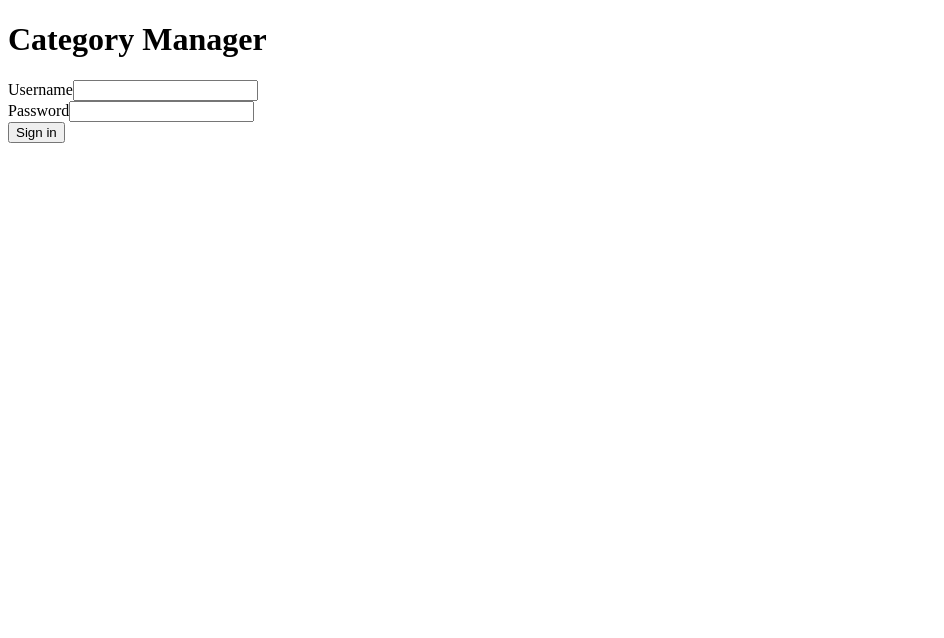
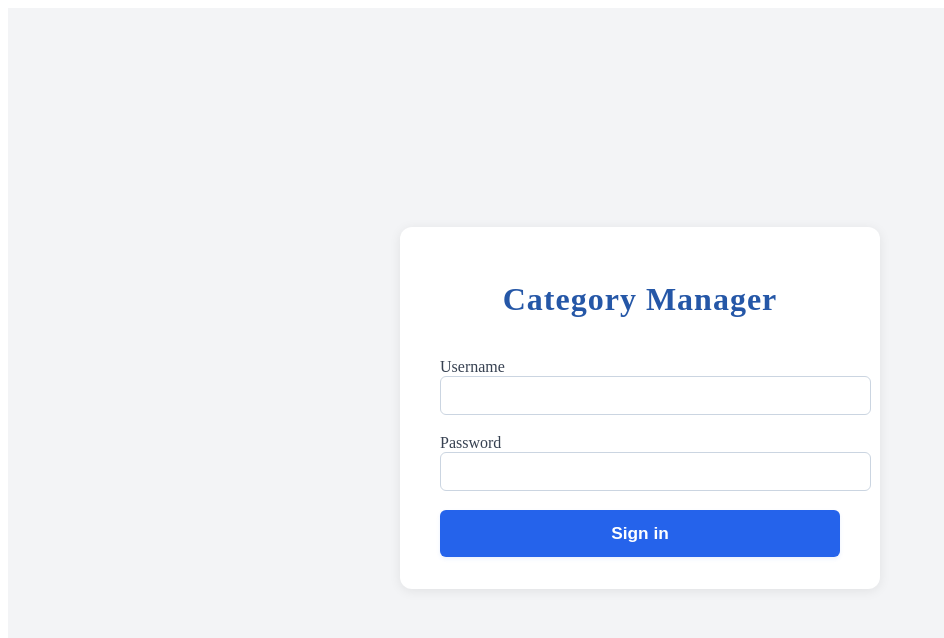
Before and after one commit to demchuk-oksana/CourseWorkSMA, a React (Create React App) app in the folder react-frontend/: page /login in a window 1280 px wide. Shown: the top 638 px of the page, without its empty margins (0-944 px from the left). Built offline with nearby package versions, Linux system fonts and the light colour scheme; no server answers.

Commit message:
added css to login page

```diff
--- /dev/null
+++ b/react-frontend/src/pages/LoginPage.module.css
@@ -0,0 +1,99 @@
+.loginPageRoot {
+  min-height: 100vh;
+  display: flex;
+  align-items: center;
+  justify-content: center;
+  background: #f3f4f6;
+}
+
+.loginContainer {
+  width: 100%;
+  max-width: 400px;
+  background: #fff;
+  padding: 2rem 2.5rem;
+  border-radius: 12px;
+  box-shadow: 0 2px 12px rgba(0,0,0,0.08);
+  display: flex;
+  flex-direction: column;
+  gap: 1.5rem;
+}
+
+.loginTitle {
+  text-align: center;
+  font-size: 2rem;
+  font-weight: 700;
+  color: #2557a7;
+  letter-spacing: 1px;
+  margin-bottom: 1rem;
+}
+
+.loginError {
+  background: #ffeaea;
+  color: #b91c1c;
+  padding: 0.75rem 1rem;
+  border-radius: 6px;
+  margin-bottom: 0.5rem;
+  font-size: 0.98rem;
+}
+
+.loginForm {
+  display: flex;
+  flex-direction: column;
+  gap: 1.2rem;
+}
+
+.loginLabel {
+  font-size: 1rem;
+  color: #374151;
+  margin-bottom: 0.3rem;
+  font-weight: 500;
+}
+
+.loginInput {
+  width: 100%;
+  padding: 0.6rem 0.9rem;
+  border: 1px solid #cbd5e1;
+  border-radius: 6px;
+  font-size: 1rem;
+  transition: border 0.2s;
+  outline: none;
+}
+
+.loginInput:focus {
+  border-color: #2563eb;
+  box-shadow: 0 0 0 1.5px #2563eb22;
+}
+
+.loginButton {
+  width: 100%;
+  padding: 0.8rem;
+  background: #2563eb;
+  color: #fff;
+  border: none;
+  border-radius: 6px;
+  font-size: 1.08rem;
+  font-weight: 600;
+  cursor: pointer;
+  transition: background 0.18s;
+  box-shadow: 0 2px 4px rgba(37, 99, 235, 0.09);
+}
+
+.loginButton:hover,
+.loginButton:focus {
+  background: #1e40af;
+}
+
+.loginButton:disabled {
+  background: #93c5fd;
+  cursor: not-allowed;
+}
+
+@media (max-width: 520px) {
+  .loginContainer {
+    padding: 1.5rem 1rem;
+    max-width: 95vw;
+  }
+  .loginTitle {
+    font-size: 1.5rem;
+  }
+}
--- a/react-frontend/src/pages/LoginPage.tsx
+++ b/react-frontend/src/pages/LoginPage.tsx
@@ -1,6 +1,7 @@
 import React, { useState } from 'react';
 import { useNavigate, useLocation } from 'react-router-dom';
 import { useAuth } from '../hooks/useAuth';
+import styles from './LoginPage.module.css';
 
 const LoginPage: React.FC = () => {
   const [username, setUsername] = useState('');
@@ -56,21 +57,19 @@ const LoginPage: React.FC = () => {
   };
 
  return (
-    <div className="flex min-h-screen items-center justify-center bg-gray-100">
-      <div className="w-full max-w-md rounded-lg bg-white p-8 shadow-md">
-        <h1 className="mb-6 text-center text-2xl font-bold text-gray-800">Category Manager</h1>
+  <div className={styles.loginPageRoot}>
+    <div className={styles.loginContainer}>
+      <h1 className={styles.loginTitle}>Category Manager</h1>
 
       {error && (
-          <div className="mb-4 rounded-md bg-red-50 p-4">
-            <div className="flex">
-              <div className="text-sm text-red-700">{error}</div>
-            </div>
+        <div className={styles.loginError}>
+          {error}
         </div>
       )}
 
-        <form onSubmit={handleSubmit} className="space-y-6">
+      <form onSubmit={handleSubmit} className={styles.loginForm}>
         <div>
-            <label htmlFor="username" className="block text-sm font-medium text-gray-700">
+          <label htmlFor="username" className={styles.loginLabel}>
             Username
           </label>
           <input
@@ -81,13 +80,13 @@ const LoginPage: React.FC = () => {
             required
             value={username}
             onChange={(e) => setUsername(e.target.value)}
-              className="mt-1 block w-full rounded-md border border-gray-300 px-3 py-2 shadow-sm focus:border-blue-500 focus:outline-none focus:ring-blue-500"
+            className={styles.loginInput}
             disabled={isLoading}
           />
         </div>
 
         <div>
-            <label htmlFor="password" className="block text-sm font-medium text-gray-700">
+          <label htmlFor="password" className={styles.loginLabel}>
             Password
           </label>
           <input
@@ -98,7 +97,7 @@ const LoginPage: React.FC = () => {
             required
             value={password}
             onChange={(e) => setPassword(e.target.value)}
-              className="mt-1 block w-full rounded-md border border-gray-300 px-3 py-2 shadow-sm focus:border-blue-500 focus:outline-none focus:ring-blue-500"
+            className={styles.loginInput}
             disabled={isLoading}
           />
         </div>
@@ -107,7 +106,7 @@ const LoginPage: React.FC = () => {
           <button
             type="submit"
             disabled={isLoading}
-              className="w-full rounded-md bg-blue-600 px-4 py-2 text-sm font-medium text-white shadow-sm hover:bg-blue-700 focus:outline-none focus:ring-2 focus:ring-blue-500 focus:ring-offset-2 disabled:bg-blue-300"
+            className={styles.loginButton}
           >
             {isLoading ? 'Signing in...' : 'Sign in'}
           </button>
```
Also changed, not shown: 1 other file (tests, documents, lock files or other folders). Lines whose indentation alone changed are shown as unchanged.
